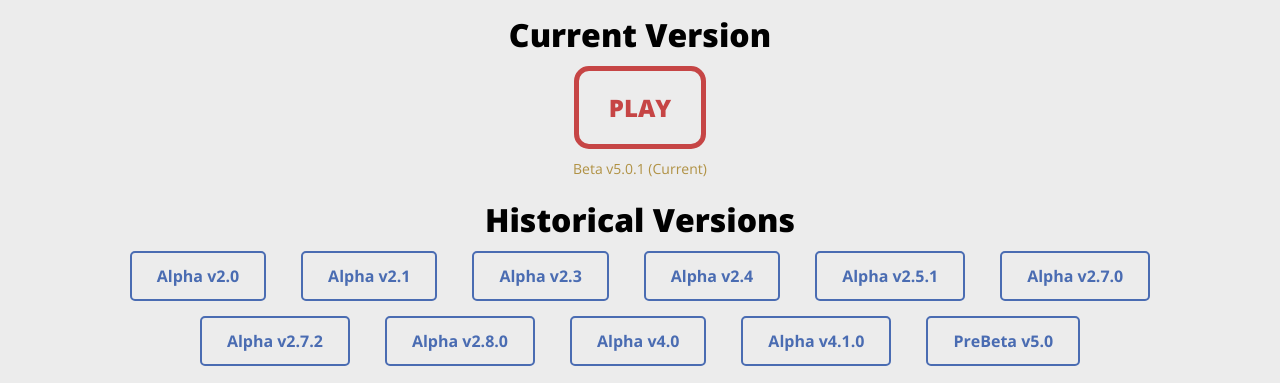
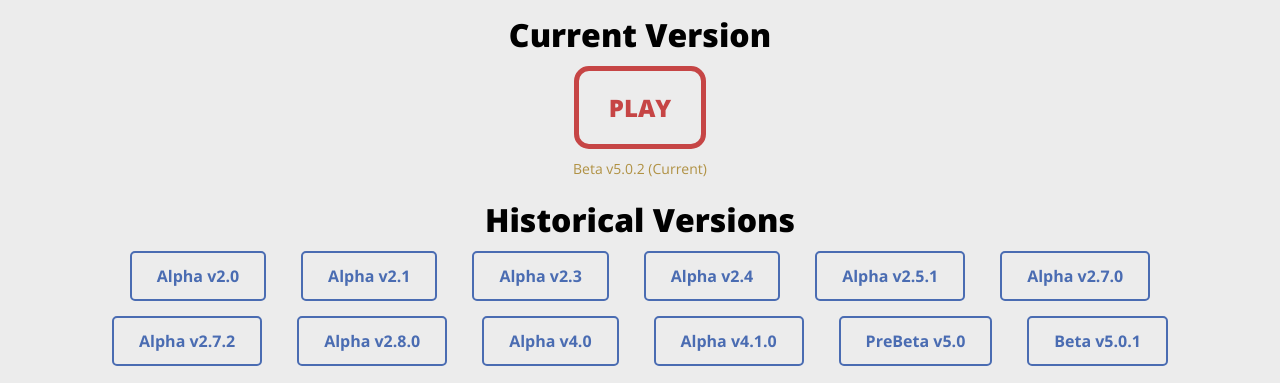
Before and after one commit to Tebby2008/TowerDefenders, a plain HTML site: page index.html in a window 1280 px wide. Shown: the part 476-859 px from the top of the page. Drawn offline with nearby package versions, Linux system fonts and the light colour scheme.

Commit message:
Update index.html

```diff
--- a/index.html
+++ b/index.html
@@ -177,9 +177,9 @@
         <div class="section">
             <h2>Current Version</h2>
             <div class="play-button">
-                <a href="https://raw.githack.com/Tebby2008/TowerDefenders/TowerDefenders-Beta-v5.0.1/index.html">PLAY</a>
+                <a href="https://raw.githack.com/Tebby2008/TowerDefenders/TowerDefenders-Beta-v5.0.2/index.html">PLAY</a>
             </div>
-            <div class="version-text">Beta v5.0.1 (Current)</div>
+            <div class="version-text">Beta v5.0.2 (Current)</div>
         </div>
 
 
@@ -198,6 +198,7 @@
                 <a href="https://raw.githack.com/Tebby2008/TowerDefenders/TowerDefenders-Alpha-v4.0/index.html">Alpha v4.0</a>
                 <a href="https://raw.githack.com/Tebby2008/TowerDefenders/TowerDefenders-Alpha-v4.1.0/index.html">Alpha v4.1.0</a>
                 <a href="#" id="prebetaButton">PreBeta v5.0</a>
+                <a href="https://raw.githack.com/Tebby2008/TowerDefenders/TowerDefenders-Beta-v5.0.1/index.html">Beta v5.0.1</a>
             </div>
         </div>
     </div>
```
